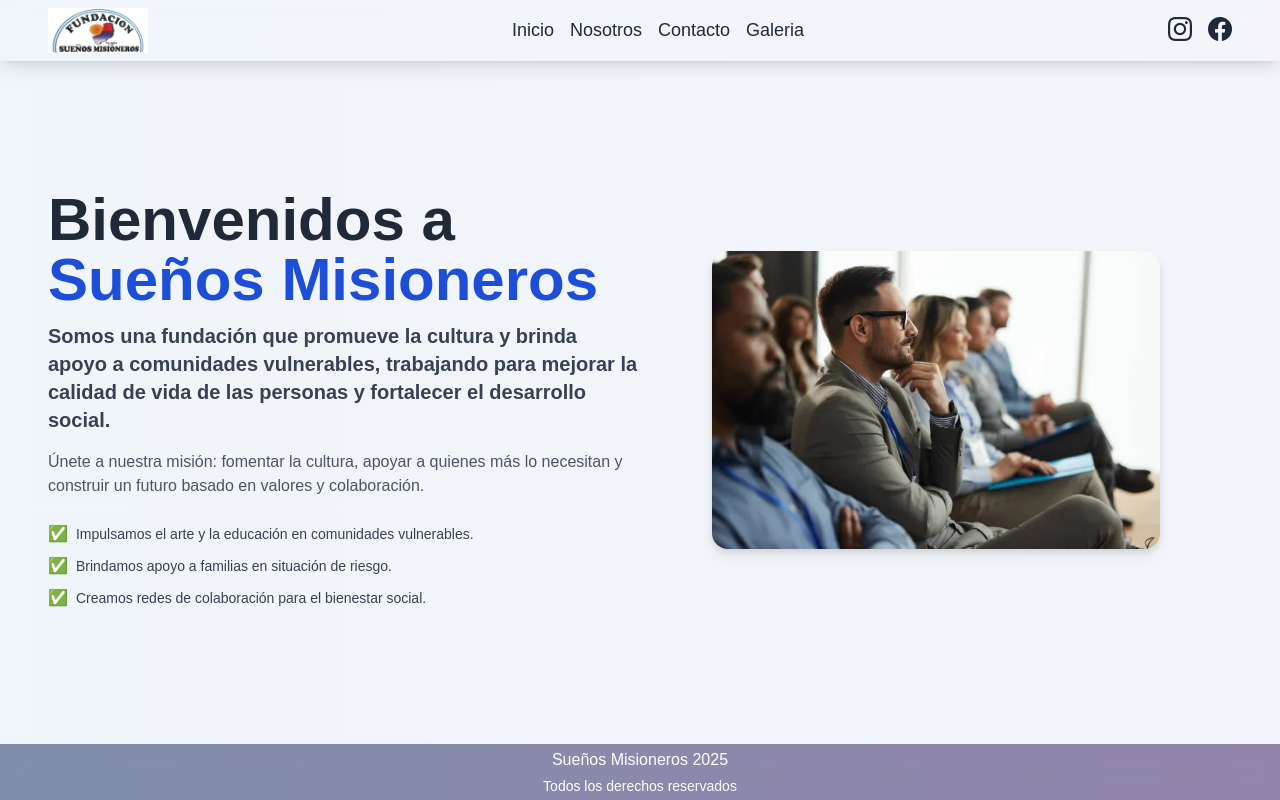
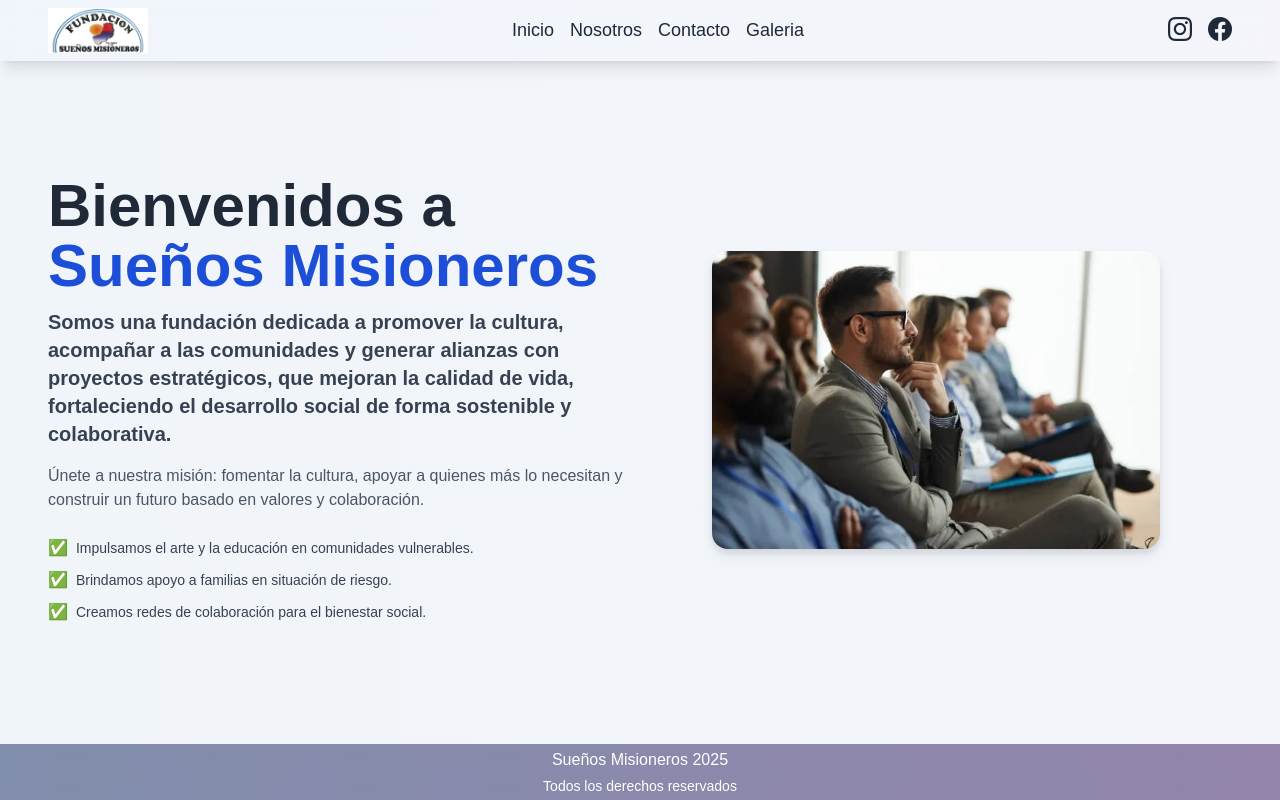
Before and after one commit to MatiasGonzalez1/fundacionSumi, a React (Vite) app: page / in a window 1280 px wide. Built offline with nearby package versions, Linux system fonts and the light colour scheme.

Commit message:
feat: change hero

```diff
--- a/src/components/Hero/Hero.jsx
+++ b/src/components/Hero/Hero.jsx
@@ -16,7 +16,7 @@ const Hero = () => {
             Bienvenidos a <span className="text-blue-700">Sueños Misioneros</span>
           </h1>
           <h2 className="mt-3 text-sm sm:text-base md:text-lg lg:text-xl text-gray-700 font-semibold">
-          Somos una fundación que promueve la cultura y brinda apoyo a comunidades vulnerables, trabajando para mejorar la calidad de vida de las personas y fortalecer el desarrollo social.          </h2>
+          Somos una fundación dedicada a promover la cultura, acompañar a las comunidades y generar alianzas con proyectos estratégicos, que mejoran la calidad de vida, fortaleciendo el desarrollo social de forma sostenible y colaborativa.          </h2>
           <p className="mt-4 text-xs sm:text-sm md:text-base text-gray-600">
             Únete a nuestra misión: fomentar la cultura, apoyar a quienes más lo necesitan
             y construir un futuro basado en valores y colaboración.
--- a/src/pages/Gallery.jsx
+++ b/src/pages/Gallery.jsx
@@ -32,7 +32,7 @@ const Gallery = () => {
         <h2 className="text-3xl font-bold text-gray-800 text-center mb-6">Nuestra Galería</h2>
 
         {/* Grid de imágenes */}
-        <div className="grid grid-cols-1 sm:grid-cols-2 md:grid-cols-3 lg:grid-cols-4 gap-4">
+        <div className="grid grid-cols-1 sm:grid-cols-2 md:grid-cols-3 lg:grid-cols-4 gap-4 text-center">
           {images.map((image, index) => (
             <motion.div
               key={index}
```
